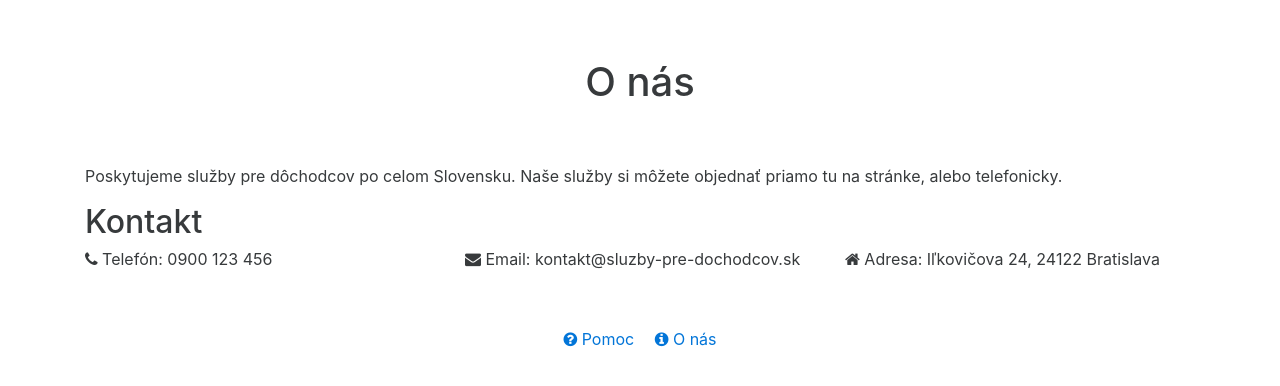
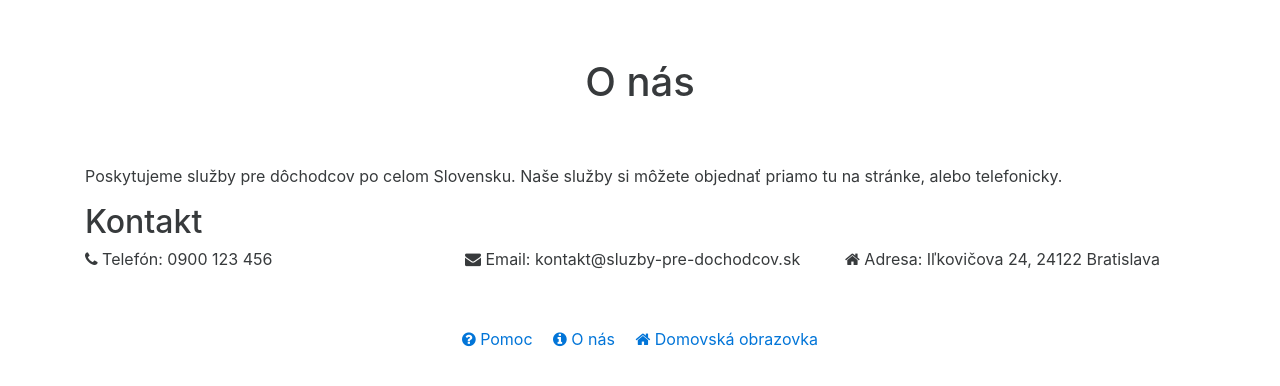
Before and after one commit to chuckeles/elder-assistant, a Jekyll site: the page built from about.html, in a window 1280 px wide. Shown: the top 386 px of the page. Built offline with Jekyll 4.4.1, drawn with Linux system fonts in a browser that asks for light colours.

Commit message:
Add a link to homepage

```diff
--- a/_config.yml
+++ b/_config.yml
@@ -9,6 +9,7 @@ defaults:
         values:
             title: 'Asistent pre dôchodcov'
             layout: 'page'
+            homeLink: true
 
 # Jekyll plugins
 gems:
--- a/_layouts/page.html
+++ b/_layouts/page.html
@@ -40,6 +40,12 @@
                             <i class="fa fa-info-circle"></i>
                             O nás
                         </a>
+                        {% if page.homeLink %}
+                        <a href="{{ site.github.url }}/index.html" class="nav-link">
+                            <i class="fa fa-home"></i>
+                            Domovská obrazovka
+                        </a>
+                        {% endif %}
                     </nav>
                 </div>
             </div>
--- a/index.html
+++ b/index.html
@@ -1,4 +1,5 @@
 ---
+homeLink: false
 help:
     title: Pomoc pri vyberaní služby
     content: >
```
